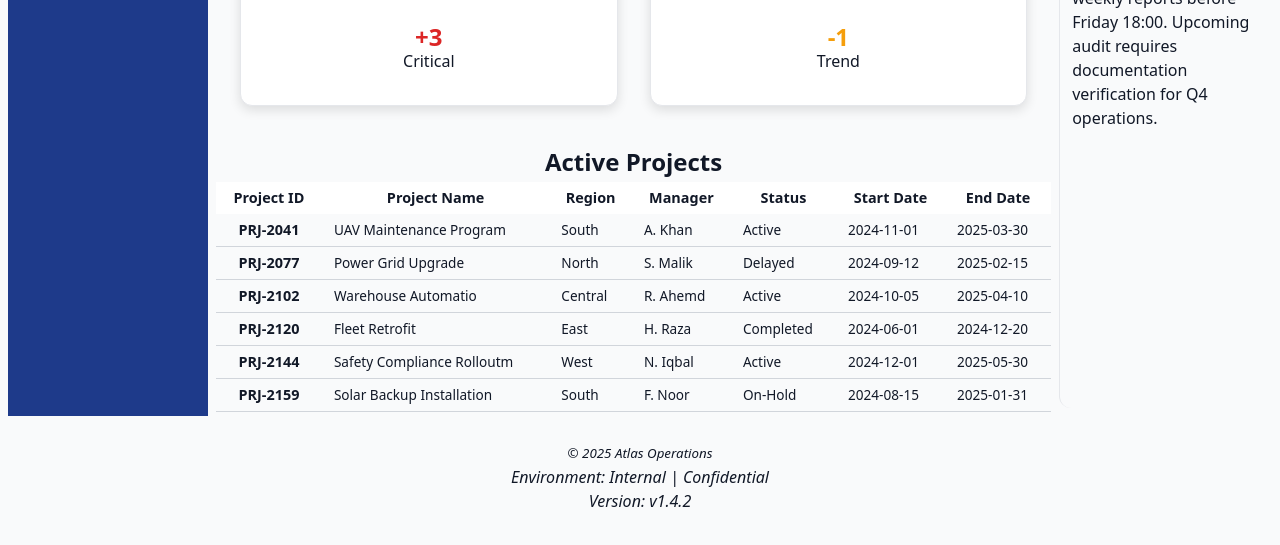
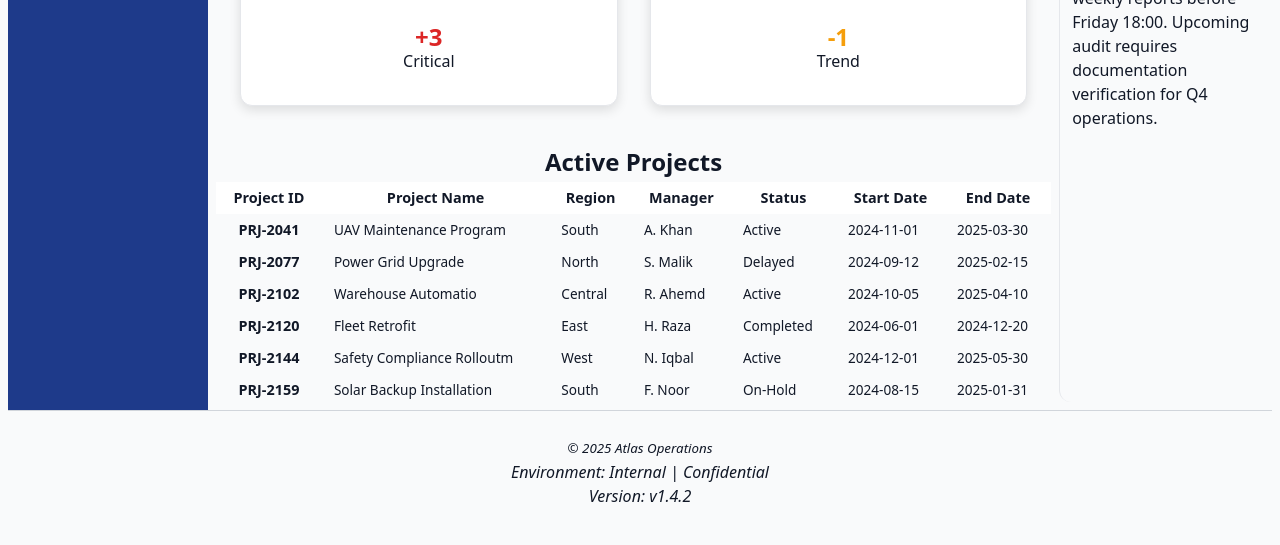
Before and after one commit to waheedkhan10001/internal-management-console, a plain HTML site: page index.html in a window 1280 px wide. Shown: the part 732-1277 px from the top of the page. Drawn offline with Linux system fonts and the light colour scheme.

Commit message:
fixed hieght of left sidebar and separator for footer

```diff
--- a/style.css
+++ b/style.css
@@ -33,6 +33,7 @@ body {
   text-shadow: none;
   color: var(--text-primary);
   background-color: var(--bg-main);
+  min-height: 100vh;
 }
 
 /*header*/
@@ -87,7 +88,6 @@ body {
 .sidebar {
   color: var(--inverted-text);
   background-color: var(--brand-primary);
-  min-height: 100vh;
 }
 .sidebar * {
   color: inherit;
@@ -185,9 +185,7 @@ caption {
 thead tr {
   background-color: var(--bg-cards);
 }
-tbody tr {
-  border-bottom: var(--border-main);
-}
+
 table th {
   font-size: 0.9rem;
   font-weight: 600;
@@ -231,6 +229,7 @@ h2 {
 .footer-content {
   text-align: center;
   padding: 1.5rem 0;
+  border-top: var(--border-main);
 }
 /*INTERACTIVE*/
 .subnav-item:hover {
```
Also changed, not shown: screenshot.png, 1 other file.
